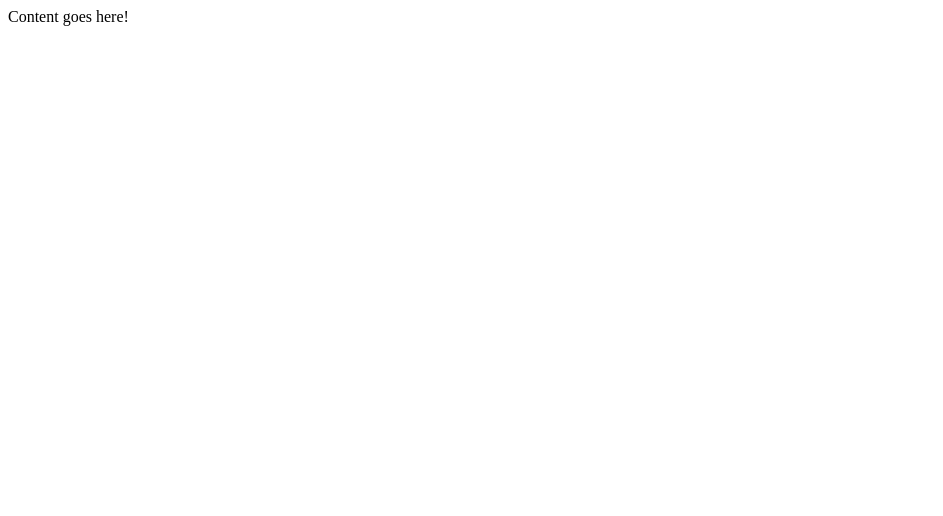
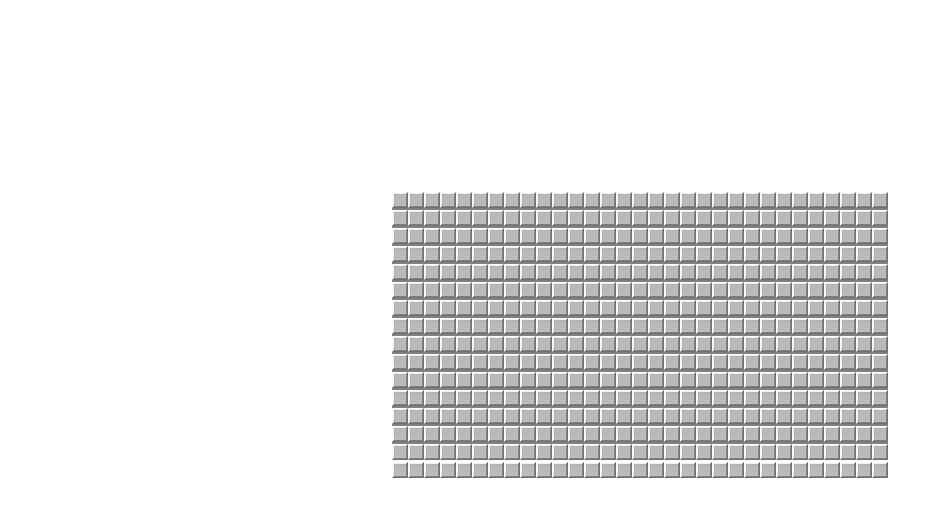
Before and after one commit to UCDBrandon/Minesweeper-Project, a plain HTML site: page Minesweeper Project/index.html in a window 1280 px wide. Shown: the whole page, without its empty margins (0-943 px from the left). Drawn offline with Linux system fonts and the light colour scheme.

Commit message:
Added unopened tile image

```diff
--- a/Minesweeper Project/css/default.css
+++ b/Minesweeper Project/css/default.css
@@ -1,5 +1,30 @@
 body {
-  /* Uncomment this to enable scrolling and zooming
+    /* Uncomment this to enable scrolling and zooming
   touch-action: manipulation;
   */
+    margin: 0;
 }
+
+#body {
+    display: flex;
+    justify-content: center;
+    align-items: center;
+}
+
+#mainContent {
+    display: flex;
+    background-color: gray;
+    flex-wrap: wrap;
+    width: 496px;
+    height: 256px;
+    margin-top: 15%;
+}
+
+.tile {
+    width: 16px;
+    height: 16px;
+}
+
+br {
+    font-size: 0;
+}
--- a/Minesweeper Project/index.html
+++ b/Minesweeper Project/index.html
@@ -2,11 +2,26 @@
 <html>
 <head>
     <meta charset="utf-8" />
-    <title>Minesweeper_Project</title>
+    <title>Minesweeper</title>
     <link href="css/default.css" rel="stylesheet" />
 </head>
 <body>
-    <div>Content goes here!</div>
+    <div id="body">
+        <div id="mainContent">
+            <!--
+    <div class="tile"><img src="images/unopened.png" /></div>
+    <div class="tile"><img src="http://www.chezpoor.com/minesweeper/images/bombrevealed.gif" /></div>
+    <div class="tile"><img src="http://www.chezpoor.com/minesweeper/images/open1.gif" /></div>
+    <div class="tile"><img src="http://www.chezpoor.com/minesweeper/images/open2.gif" /></div>
+    <div class="tile"><img src="http://www.chezpoor.com/minesweeper/images/open3.gif" /></div>
+    <div class="tile"><img src="http://www.chezpoor.com/minesweeper/images/open4.gif" /></div>
+    <div class="tile"><img src="http://www.chezpoor.com/minesweeper/images/open5.gif" /></div>
+    <div class="tile"><img src="http://www.chezpoor.com/minesweeper/images/open6.gif" /></div>
+    <div class="tile"><img src="http://www.chezpoor.com/minesweeper/images/open7.gif" /></div>
+    <div class="tile"><img src="http://www.chezpoor.com/minesweeper/images/open8.gif" /></div>
+        -->
+        </div>
+    </div>
     <script src="js/main.js"></script>
 </body>
 </html>
--- a/Minesweeper Project/js/main.js
+++ b/Minesweeper Project/js/main.js
@@ -1 +1,28 @@
-// Your code here!
+(function () {
+
+    var game = {
+        'row': 16,
+        'col': 31
+    }
+
+    var tile = {
+        'img': null,
+        'x': 0,
+        'y': 0
+    }
+
+    var content = document.getElementById("mainContent");
+    for (var i = 0; i < game.row; i++) {
+        for (var j = 0; j < game.col; j++) {
+            var emptyTile = document.createElement("div");
+            var tileImage = document.createElement("img");
+
+            emptyTile.classList.add("tile");
+            tileImage.src = "images/unopened.png";
+            emptyTile.appendChild(tileImage);
+            content.appendChild(emptyTile);
+        }
+        var lineBreak = document.createElement("br");
+        content.appendChild(lineBreak);
+    }
+})();
```
Also changed, not shown: Minesweeper Project/images/unopened.png (added), 1 other file.
